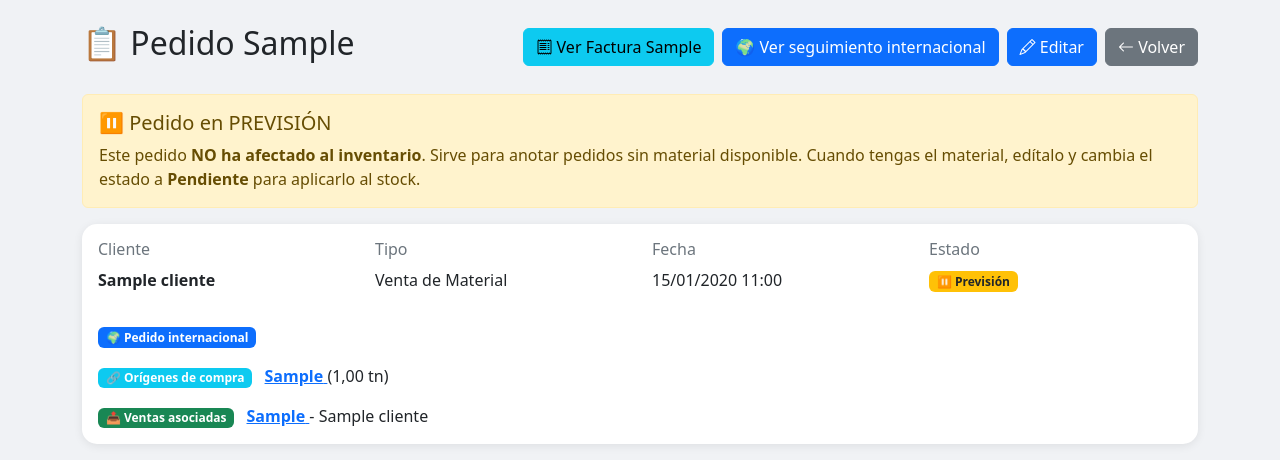
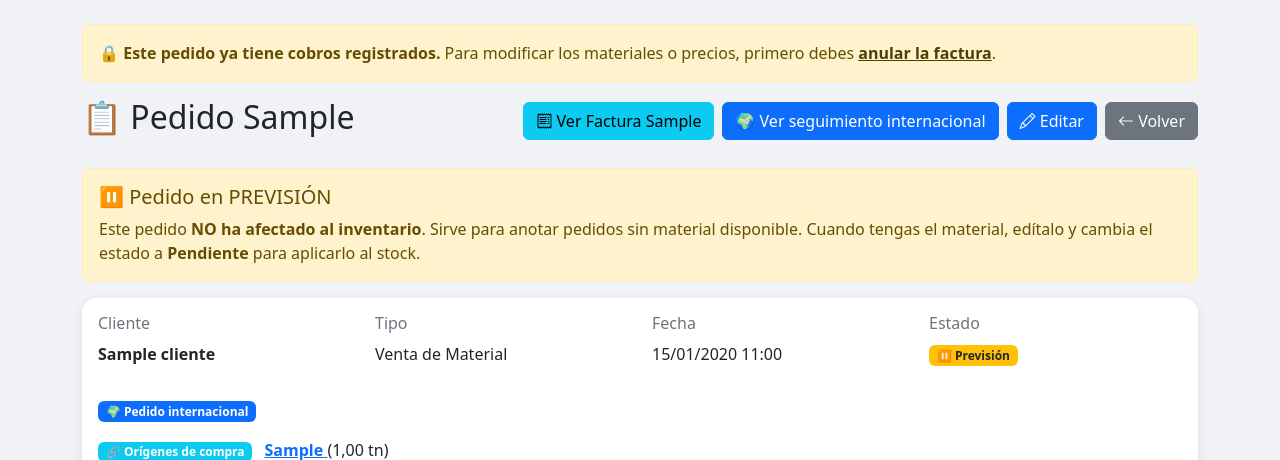
Before and after one commit to starmediterraneavictor-cmyk/erp-reciclaje, a Django app: page /pedidos/1/ in a window 1280 px wide. Shown: the part 58-518 px from the top of the page. Run offline with Django 5.2, Linux system fonts and the light colour scheme; a user stored in the database is signed in; tables that the repository leaves empty hold one stand-in row (values such as "Sample post"); some libraries are stand-ins or nearby versions.

Commit message:
Fix: sincronizar internacional siempre

```diff
--- a/pedidos/models.py
+++ b/pedidos/models.py
@@ -240,6 +240,18 @@ class Pedido(models.Model):
         """Comprueba si el pedido tiene una factura NO anulada"""
         return self.facturas.exclude(estado_pago='ANULADO').exists()
 
+    @property
+    def tiene_cobros(self):
+        """Comprueba si el pedido tiene cobros registrados"""
+        from finanzas.models import CuentaPorCobrar
+        factura = self.facturas.first()
+        if not factura:
+            return False
+        cuenta = CuentaPorCobrar.objects.filter(numero_factura=factura.numero_factura).first()
+        return cuenta.cobros.exists() if cuenta else False
+
+
+
 
     class Meta:
         verbose_name = "Pedido"
--- a/pedidos/templates/pedidos/detalle_pedido.html
+++ b/pedidos/templates/pedidos/detalle_pedido.html
@@ -4,6 +4,15 @@
 {% block title %}Detalle Pedido - {{ pedido.numero_pedido }}{% endblock %}
 
 {% block content %}
+{% if pedido.tiene_cobros %}
+<div class="alert alert-warning">
+    🔒 <strong>Este pedido ya tiene cobros registrados.</strong>
+    Para modificar los materiales o precios, primero debes
+    <a href="{% url 'anular_factura' factura_existente.id %}" class="alert-link">anular la factura</a>.
+</div>
+{% endif %}
+
+
 <div class="d-flex justify-content-between align-items-center mb-4">
     <h2>📋 Pedido {{ pedido.numero_pedido }}</h2>
     <div class="d-flex gap-2">
--- a/pedidos/views.py
+++ b/pedidos/views.py
@@ -223,6 +223,32 @@ def editar_pedido(request, pedido_id):
     pedido = get_object_or_404(Pedido, id=pedido_id)
 
     if request.method == 'POST':
+        # Comprobar si hay cobros registrados
+        if pedido.tiene_cobros:
+            # Detectar si se están modificando los materiales
+            materiales_nuevos = request.POST.getlist('material[]')
+            cantidades_nuevas = request.POST.getlist('cantidad[]')
+            precios_nuevos = request.POST.getlist('precio[]')
+
+            # Comparar con los actuales
+            detalles_actuales = list(pedido.detalles.values_list('material_id', 'cantidad', 'precio_unitario'))
+            detalles_nuevos = []
+            for i, mat in enumerate(materiales_nuevos):
+                if mat and i < len(cantidades_nuevas):
+                    try:
+                        detalles_nuevos.append((int(mat), Decimal(cantidades_nuevas[i]), Decimal(precios_nuevos[i] or '0')))
+                    except (ValueError, InvalidOperation):
+                        pass
+
+            if detalles_actuales != detalles_nuevos:
+                messages.error(
+                    request,
+                    '❌ Este pedido ya tiene cobros registrados. '
+                    'Para modificar los materiales o precios, primero anula la factura '
+                    'desde /finanzas/ y luego vuelve a editar.'
+                )
+                return redirect('detalle_pedido', pedido_id=pedido.id)
+
         try:
             with transaction.atomic():
                 tipo = request.POST.get('tipo')
@@ -306,6 +332,8 @@ def editar_pedido(request, pedido_id):
                         pedido=pedido,
                         incoterm=pedido.incoterm or 'CIF',
                         estado='ABIERTO',
+                        valor_total=pedido.total_importe,
+                        peso_total_kg=pedido.total_kg,
                     )
                 elif not pedido.es_internacional and hasattr(pedido, 'internacional'):
                     try:
@@ -345,18 +373,8 @@ def editar_pedido(request, pedido_id):
                         factura_asociada.iva = pedido.total_importe * (iva_pct / Decimal('100'))
                         factura_asociada.total = pedido.total_importe + factura_asociada.iva
                     factura_asociada.save()
-                    print(f"DEBUG: Después - base={factura_asociada.base}, total={factura_asociada.total}")
-
-                    # Sincronizar el seguimiento internacional
-                    if pedido.es_internacional and hasattr(pedido, 'internacional'):
-                        pedido.internacional.valor_total = pedido.total_importe
-                        pedido.internacional.peso_total_kg = pedido.total_kg
-                        pedido.internacional.save()
-
-
 
                     # Sincronizar también la cuenta asociada
-                    from finanzas.models import CuentaPorCobrar, CuentaPorPagar
                     CuentaPorCobrar.objects.filter(numero_factura=factura_asociada.numero_factura).update(
                         importe_total=factura_asociada.total
                     )
@@ -364,6 +382,11 @@ def editar_pedido(request, pedido_id):
                         importe_total=factura_asociada.total
                     )
 
+                # 8. Sincronizar el seguimiento internacional (SIEMPRE, no solo si hay factura)
+                if pedido.es_internacional and hasattr(pedido, 'internacional'):
+                    pedido.internacional.valor_total = pedido.total_importe
+                    pedido.internacional.peso_total_kg = pedido.total_kg
+                    pedido.internacional.save()
 
 
                 messages.success(request, f'✅ Pedido {pedido.numero_pedido} actualizado')
```
